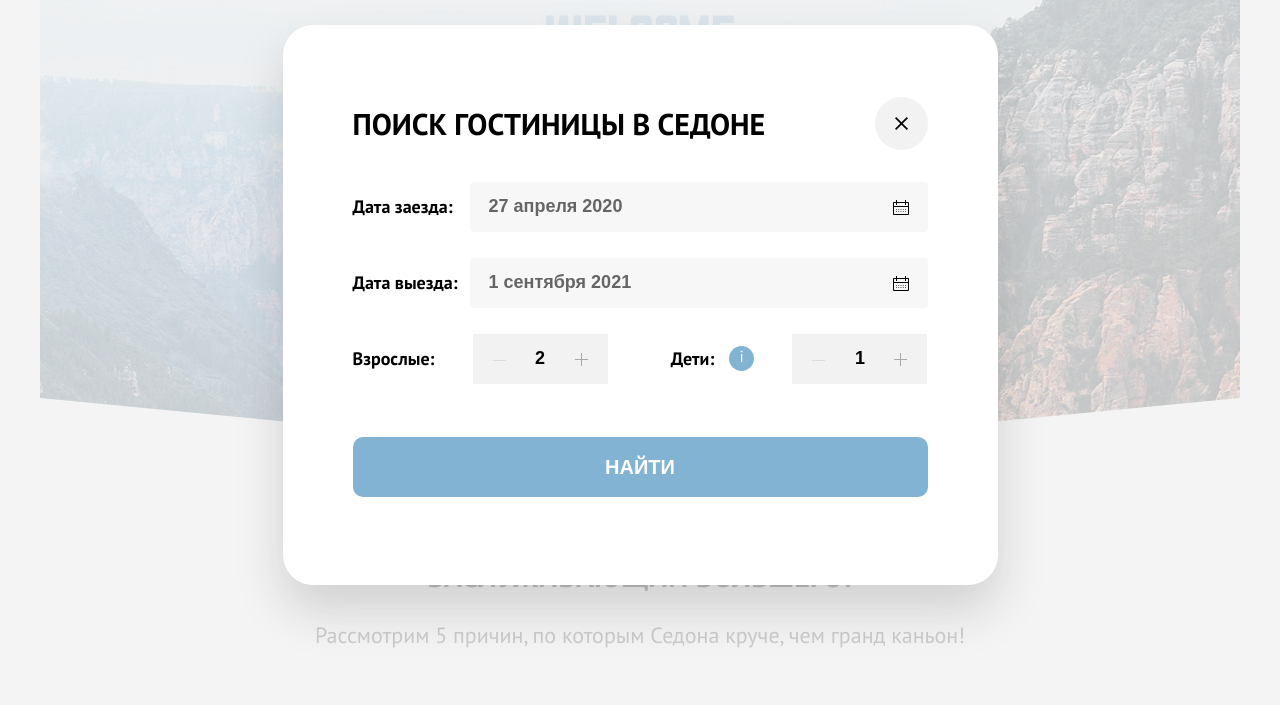
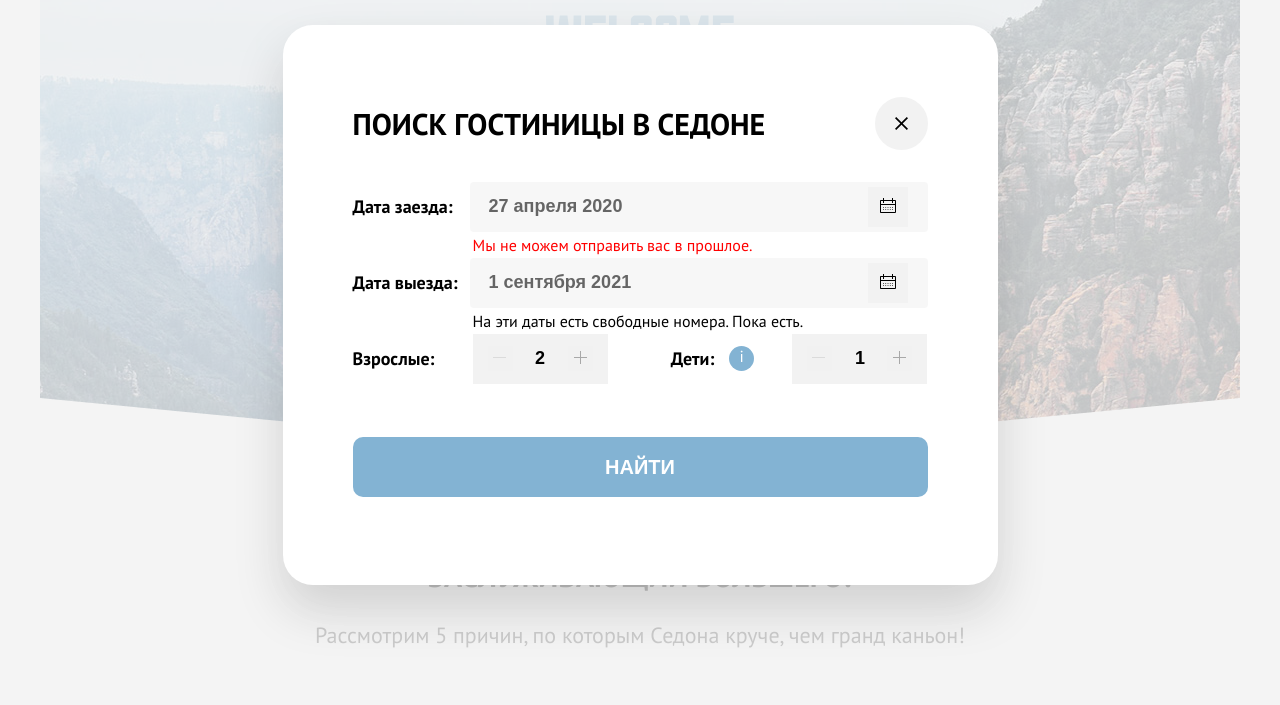
Before and after one commit to Metla31/1863297-sedona-32, a plain HTML site: page index.html in a window 1280 px wide. Shown: the part 95-800 px from the top of the page. Drawn offline with Linux system fonts and the light colour scheme.

Commit message:
Финалочка

```diff
--- a/css/styles.css
+++ b/css/styles.css
@@ -1611,13 +1611,35 @@ main {
     align-items: center;
 }
 
-.data-input-ico {
-    position: absolute;
-    display: block;
-    width: 15px;
-    height: 15px;
+.data-input-button {
+    position: absolute;
+    display: block;
+    width: 40px;
+    height: 40px;
     right: 20px;
-}
+    border: 0;
+    background: #F2F2F2;
+}
+
+.data-input-button:hover {
+    background: #E6E6E6;
+    opacity: 0.6;
+}
+
+.data-input-button:focus {
+    background: #E6E6E6;
+    outline: 3px solid #83B3D3;
+    border-radius: 4px;
+    opacity: 0.6;
+}
+
+.data-input-button:active {
+    background: #FFFFFF;
+    outline: 2px solid #000000;
+    opacity: 1;
+}
+
+
 
 .data-header-text {
     font-style: normal;
@@ -1657,6 +1679,29 @@ main {
     opacity: 1;
 }
 
+.input-fail {
+    position: absolute;
+    top: 50px;
+    left: 120px;
+    color: red;
+    display: none;
+}
+
+.input-fail-open {
+    display: block;
+}
+
+.input-ok {
+    position: absolute;
+    top: 50px;
+    left: 120px;
+    color: black;
+    display: none;
+}
+
+.input-ok-open {
+    display: block;
+}
 
 .tikets-wrapper {
     display: flex;
@@ -1752,25 +1797,31 @@ main {
 
 .button-minus {
     position: absolute;
-    left: 20px;
-    top: 20px;
-    display: block;
-    width: 13px;
-    height: 13px;
+    left: 15px;
+    display: block;
+    width: 25px;
+    height: 25px;
     padding-bottom: 3px;
     Opacity: 0.3;
-}
-
-.tikets-minus:hover {
+    border: 0;
+}
+
+.minus {
+    position: absolute;
+    top: 11px;
+    right: 7px;
+}
+
+.button-minus:hover {
     Opacity: 1;
 }
 
-.tikets-minus:focus {
+.button-minus:focus {
     outline: #83B3D3 solid;
     border-radius: 4px;
 }
 
-.tikets-minus:active {
+.button-minus:active {
     opacity: 0.2;
 }
 
@@ -1779,14 +1830,26 @@ main {
 .button-plus {
     position: absolute;
     display: block;
-    right: 20px;
-    width: 13px;
-    height: 13px;
+    right: 15px;
+    width: 25px;
+    height: 25px;
     padding-top: 1px;
     Opacity: 0.3;
-}
-
-
+    border: 0;
+}
+
+.button-plus:hover {
+    Opacity: 1;
+}
+
+.button-plus:focus {
+    outline: #83B3D3 solid;
+    border-radius: 4px;
+}
+
+.button-plus:active {
+    opacity: 0.2;
+}
 
 .data-search {
     display: block;
--- a/index.html
+++ b/index.html
@@ -235,7 +235,7 @@
                 <div class="data-wrapper-input">
                   <h3 class="data-header-text">Дата заезда:</h3>
                   <input class="data-input" type="text" name="дата заезда" value="27 апреля 2020">
-                  <span class="data-input-ico">
+                  <button type="button" class="data-input-button">
                     <svg width="16" height="15" viewBox="0 0 16 15" fill="none" xmlns="http://www.w3.org/2000/svg">
                       <path d="M5.75 10C6.05 10 6.25 9.8 6.25 9.5C6.25 9.2 6.05 9 5.75 9C5.45 9 5.25 9.2 5.25 9.5C5.25 9.8 5.45 10 5.75 10Z" fill="black"/>
                       <path d="M15 2H13V0H12V2H4V0H3V2H1C0.4 2 0 2.4 0 3V14C0 14.5 0.4 15 1 15H15C15.5 15 16 14.5 16 14V3C16 2.4 15.5 2 15 2ZM15 14H1V7H15V14ZM1 6V3H3V5H4V3H12V5H13V3H15V6H1Z" fill="black"/>
@@ -249,13 +249,13 @@
                       <path d="M12.5 10C12.8 10 13 9.8 13 9.5C13 9.2 12.8 9 12.5 9C12.2 9 12 9.2 12 9.5C12 9.8 12.2 10 12.5 10Z" fill="black"/>
                       <path d="M12.5 11C12.2 11 12 11.2 12 11.5C12 11.8 12.2 12 12.5 12C12.8 12 13 11.8 13 11.5C13 11.2 12.8 11 12.5 11Z" fill="black"/>
                     </svg>
-                    </span>
-                    <p class="visually-hidden">Мы не можем отправить вас в прошлое.</p>
+                  </button>
+                    <p class="input-fail input-fail-open">Мы не можем отправить вас в прошлое.</p>
                 </div>
                 <div class="data-wrapper-input">
                   <h3 class="data-header-text">Дата выезда:</h3>
                   <input class="data-input" type="text" name="дата выезда" value="1 сентября 2021">
-                  <span class="data-input-ico">
+                  <button type="button" class="data-input-button">
                     <svg width="16" height="15" viewBox="0 0 16 15" fill="none" xmlns="http://www.w3.org/2000/svg">
                       <path d="M5.75 10C6.05 10 6.25 9.8 6.25 9.5C6.25 9.2 6.05 9 5.75 9C5.45 9 5.25 9.2 5.25 9.5C5.25 9.8 5.45 10 5.75 10Z" fill="black"/>
                       <path d="M15 2H13V0H12V2H4V0H3V2H1C0.4 2 0 2.4 0 3V14C0 14.5 0.4 15 1 15H15C15.5 15 16 14.5 16 14V3C16 2.4 15.5 2 15 2ZM15 14H1V7H15V14ZM1 6V3H3V5H4V3H12V5H13V3H15V6H1Z" fill="black"/>
@@ -269,8 +269,8 @@
                       <path d="M12.5 10C12.8 10 13 9.8 13 9.5C13 9.2 12.8 9 12.5 9C12.2 9 12 9.2 12 9.5C12 9.8 12.2 10 12.5 10Z" fill="black"/>
                       <path d="M12.5 11C12.2 11 12 11.2 12 11.5C12 11.8 12.2 12 12.5 12C12.8 12 13 11.8 13 11.5C13 11.2 12.8 11 12.5 11Z" fill="black"/>
                     </svg>
-                    </span>
-                    <p class="visually-hidden">На эти даты есть свободные номера. Пока есть.</p>
+                  </button>
+                    <p class="input-ok input-ok-open">На эти даты есть свободные номера. Пока есть.</p>
                 </div>
               </div>
               <div class="tikets-wrapper">
@@ -279,12 +279,16 @@
                   <div class="tikets-input-wrapper">
                     <input class="tikets-input" type="text" value="2">
                   </div>
-                    <svg class="button-minus" width="13" height="1" viewBox="0 0 13 1" fill="none" xmlns="http://www.w3.org/2000/svg">
+                    <button type="button" class="button-minus">
+                      <svg class="minus" width="13" height="1" viewBox="0 0 13 1" fill="none" xmlns="http://www.w3.org/2000/svg">
                         <path opacity="0.3" d="M0 0L0 1L13 1V0L0 0Z" fill="black"/>
                       </svg>
-                    <svg class="button-plus" width="13" height="13" viewBox="0 0 13 13" fill="none" xmlns="http://www.w3.org/2000/svg">
+                    </button>
+                    <button type="button" class="button-plus">
+                      <svg  width="13" height="13" viewBox="0 0 13 13" fill="none" xmlns="http://www.w3.org/2000/svg">
                         <path d="M13 6H7V0H6V6H0V7H6V13H7V7H13V6Z" fill="black"/>
                       </svg>
+                    </button>
                 </form>
                 <div class="tikets-header-container">
                   <h3 class="data-header-text" style="padding-left: 25px;">Дети:</h3>
@@ -300,12 +304,16 @@
                   <div class="tikets-input-wrapper">
                     <input class="tikets-input" type="text" value="1">
                   </div>
-                    <svg class="button-minus" width="13" height="1" viewBox="0 0 13 1" fill="none" xmlns="http://www.w3.org/2000/svg">
+                    <button type="button" class="button-minus">
+                      <svg class="minus" width="13" height="1" viewBox="0 0 13 1" fill="none" xmlns="http://www.w3.org/2000/svg">
                         <path opacity="0.3" d="M0 0L0 1L13 1V0L0 0Z" fill="black"/>
                       </svg>
-                    <svg class="button-plus" width="13" height="13" viewBox="0 0 13 13" fill="none" xmlns="http://www.w3.org/2000/svg">
+                    </button>
+                    <button type="button" class="button-plus">
+                      <svg   width="13" height="13" viewBox="0 0 13 13" fill="none" xmlns="http://www.w3.org/2000/svg">
                         <path d="M13 6H7V0H6V6H0V7H6V13H7V7H13V6Z" fill="black"/>
                       </svg>
+                    </button>
                 </form>
               </div>
               <button type="submit" class="data-search">Найти</button>
```
Lines whose indentation alone changed are shown as unchanged.
